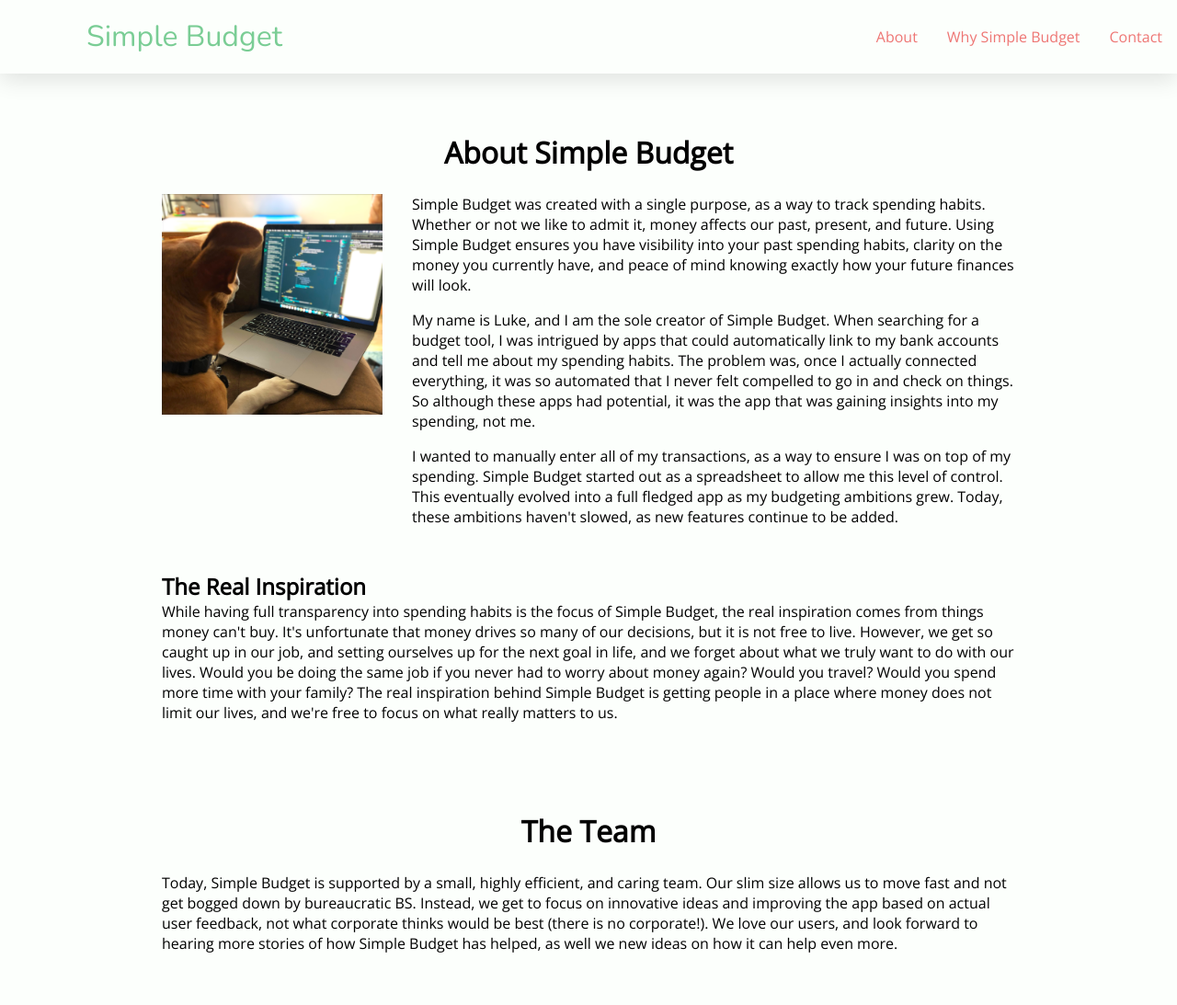
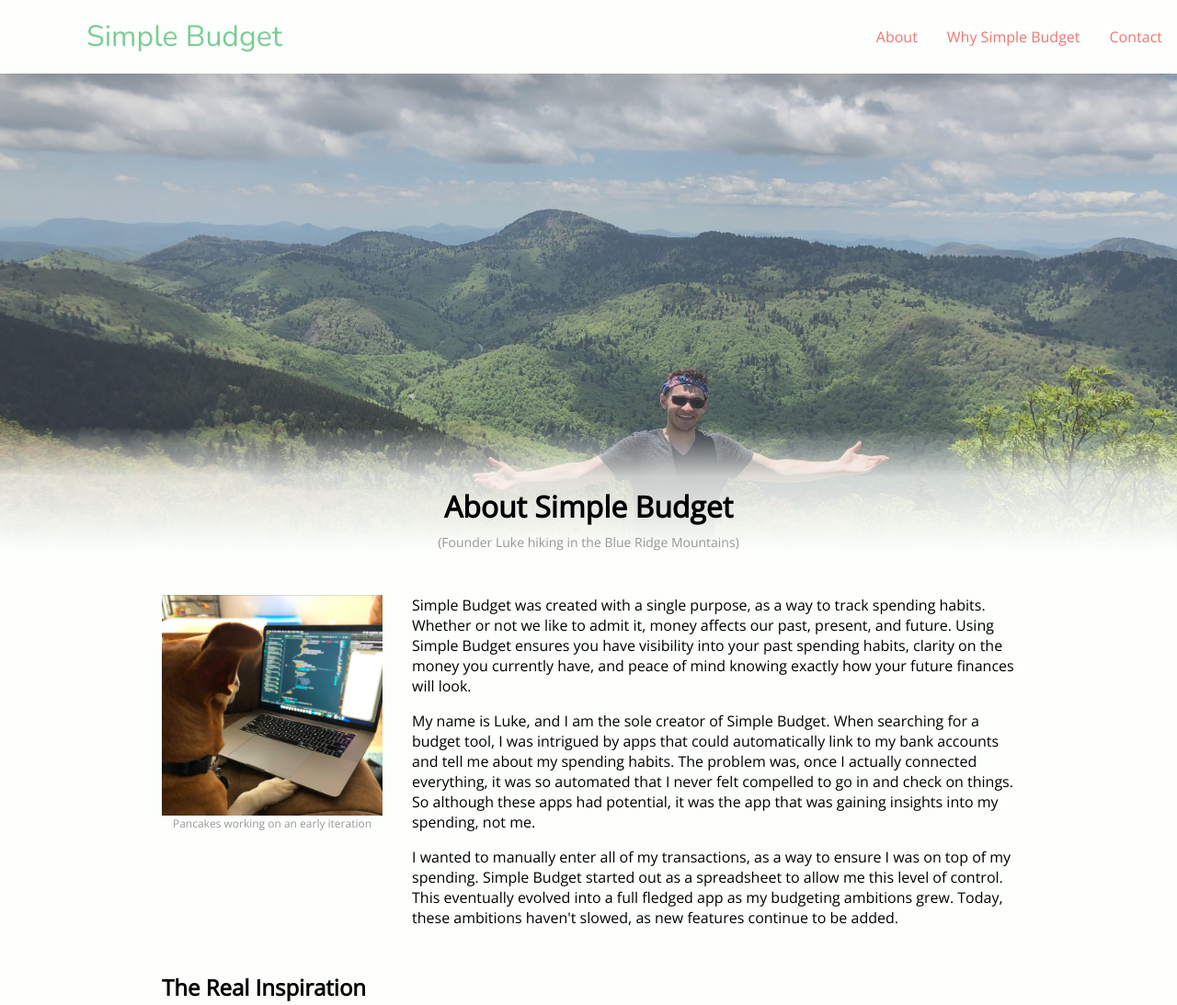
Before and after one commit to lzbrady/simple-budget-site, a Gatsby site: page /about in a window 1280 px wide. Shown: the top 1093 px of the page at 92% size. Built offline with nearby package versions, Linux system fonts and the light colour scheme; Gatsby itself is replaced by a stand-in of ours; some icons are missing.

Commit message:
Updated about page

```diff
--- a/src/pages/about.js
+++ b/src/pages/about.js
@@ -4,16 +4,29 @@ import { StaticImage } from 'gatsby-plugin-image';
 
 import MainLayout from 'layouts/MainLayout';
 
+import { colors } from 'BaseTheme';
+
 export default function About({}) {
     return (
-        <MainLayout>
+        <MainLayout
+            HeroComponent={
+                <HeroHeader>
+                    <HeroHeaderBG />
+                    <StaticImage alt="About Us" src="../../static/images/about.jpg" layout="fullWidth" height={128} />
+
+                    <HeroContentContainer>
+                        <HeroTitle>About Simple Budget</HeroTitle>
+                        <HeroSubtitle>(Founder Luke hiking in the Blue Ridge Mountains)</HeroSubtitle>
+                    </HeroContentContainer>
+                </HeroHeader>
+            }
+        >
             <Section>
-                <Title>About Simple Budget</Title>
-
                 <Row>
-                    <TeamMember>
+                    <div>
                         <StaticImage alt="App Screenshot One" src="../../static/images/Pancakes.png" width={240} />
-                    </TeamMember>
+                        <Caption>Pancakes working on an early iteration</Caption>
+                    </div>
 
                     <Content>
                         <BodyText>
@@ -59,9 +72,57 @@ const BodyText = styled.p`
     display: inline-block;
 `;
 
+const Caption = styled.p`
+    margin: 0px;
+    color: ${colors.gray};
+    font-size: 12px;
+    text-align: center;
+`;
+
 const Content = styled.div`
     flex: 1;
     margin-left: 32px;
+`;
+
+const HeroHeaderBG = styled.div`
+    position: absolute;
+    width: 100%;
+    left: 0px;
+    right: 0px;
+    top: 0px;
+    bottom: 0px;
+    background-color: ${colors.gray};
+    z-index: 10;
+    opacity: 0.25;
+`;
+
+const HeroContentContainer = styled.div`
+    position: absolute;
+    left: 0px;
+    bottom: 0%;
+    right: 0px;
+    width: 100%;
+    text-align: center;
+    background: linear-gradient(0deg, rgb(252, 255, 251) 0%, rgb(252, 255, 251, 75%) 60%, rgb(252, 255, 251, 0%));
+    opacity: 1;
+    z-index: 20;
+    padding-top: 32px;
+`;
+
+const HeroHeader = styled.div`
+    margin-top: 80px;
+    width: 100%;
+    position: relative;
+`;
+
+const HeroSubtitle = styled.p`
+    margin: 0px;
+    color: ${colors.gray};
+    font-size: 14px;
+`;
+
+const HeroTitle = styled.h1`
+    margin: 32px 0px 8px;
 `;
 
 const Row = styled.div`
@@ -75,11 +136,9 @@ const Section = styled.div`
 `;
 
 const Subtitle = styled.h3`
-    margin: 32px 0px 0px;
+    margin: 32px 0px 8px;
     font-size: 24px;
 `;
-
-const TeamMember = styled.div``;
 
 const Title = styled.h1`
     margin: 16px 0px 24px;
```
Also changed, not shown: static/images/about.jpg (added).
